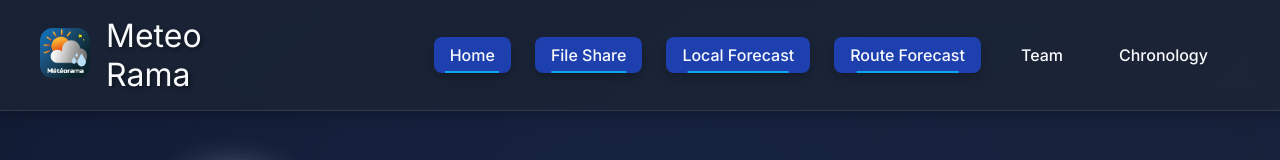
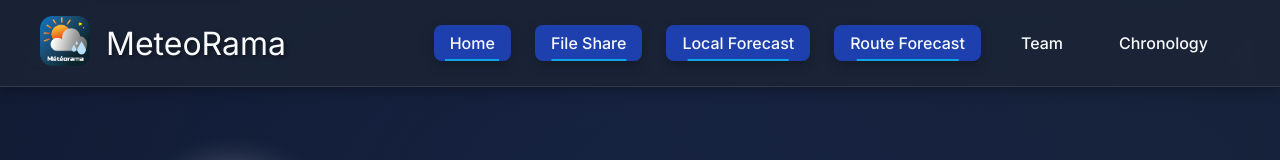
Before and after one commit to meteorama/met, a plain HTML site: page index.html in a window 1280 px wide. Shown: the top 160 px of the page. Drawn offline with Linux system fonts and the light colour scheme; a web font is replaced by a local one.

Commit message:
Update title and site name to 'MétéoRama'

```diff
--- a/index.html
+++ b/index.html
@@ -3,7 +3,7 @@
 <head>
     <meta charset="UTF-8">
     <meta name="viewport" content="width=device-width, initial-scale=1.0">
-    <title>Météo Rama</title>
+    <title>MétéoRama</title>
     <!-- Polices modernes pour correspondre à l'application Tauri/React -->
     <link rel="preconnect" href="https://fonts.googleapis.com">
     <link rel="preconnect" href="https://fonts.gstatic.com" crossorigin>
@@ -31,7 +31,7 @@
                         <img src="icons/logo_meteorama.png" alt="Météorama" class="header-logo">
                     </div>
                     <div class="site-title-container">
-                        <a href="index.html"><h1>Meteo Rama</h1></a>
+                        <a href="index.html"><h1>MeteoRama</h1></a>
                     </div>
                 </div>
                 <nav class="nav-links" id="navLinks">
```
